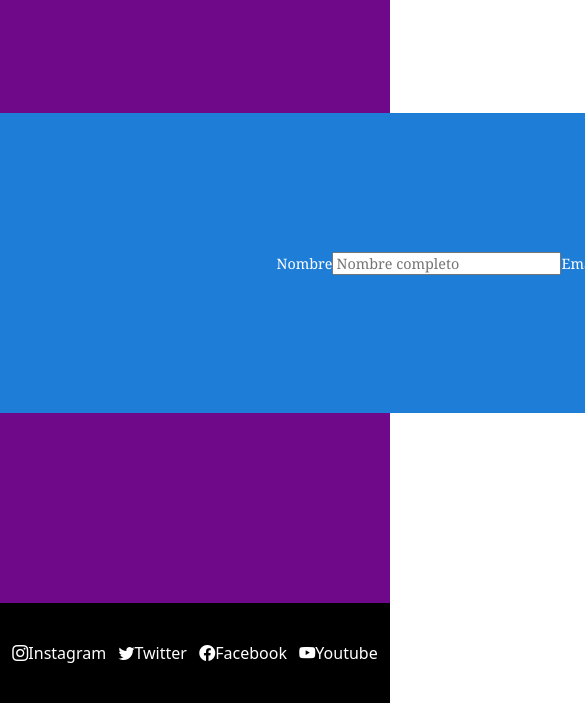
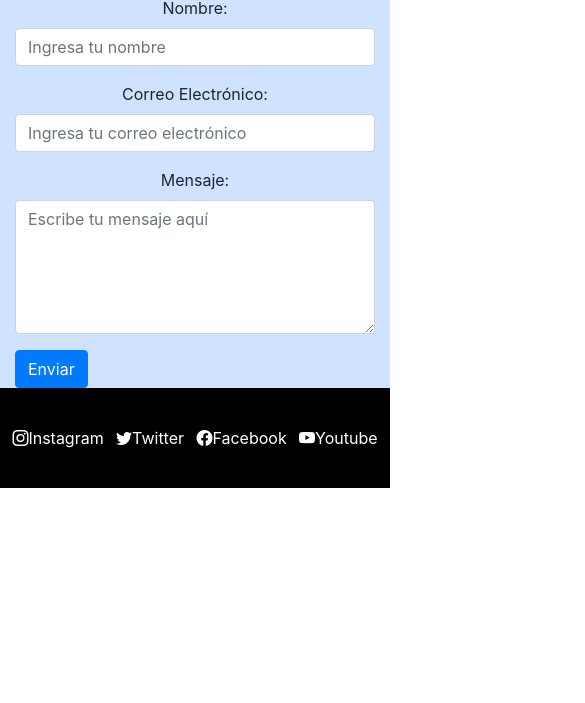
Before and after one commit to JoelMigel/PreEntrega3Migel, a website: page pages/contacto.html in a window 390 px wide. Shown: the part 265-968 px from the top of the page, 585 px wide, since content can reach past the window. After the commit the page ends 844 px from the top, so only its background shows below. Drawn offline with nearby package versions, Linux system fonts and the light colour scheme.

Commit message:
bootstrap a pag contacto

```diff
--- a/pages/contacto.html
+++ b/pages/contacto.html
@@ -7,6 +7,7 @@
     <link href="https://cdn.jsdelivr.net/npm/bootstrap@5.3.0/dist/css/bootstrap.min.css" rel="stylesheet"
     integrity="sha384-9ndCyUaIbzAi2FUVXJi0CjmCapSmO7SnpJef0486qhLnuZ2cdeRhO02iuK6FUUVM" crossorigin="anonymous">
     <link rel="stylesheet" href="https://cdn.jsdelivr.net/npm/bootstrap-icons@1.10.5/font/bootstrap-icons.css">
+    <link rel="stylesheet" href="https://stackpath.bootstrapcdn.com/bootstrap/4.5.2/css/bootstrap.min.css">
     <link rel="stylesheet" href="../css/style.css">
     <link rel="shortcut icon" href="../images/favicon.ico" type="image/x-icon">
     <title>Contacto</title>
@@ -42,21 +43,29 @@
             </div>
           </nav>
     </header>
-    <main>
+    <main class="bg-primary-subtle">
         <h1 class="banner">SomosPremier</h1>
-         <h2 id="main_contacto">Contacto
-            <div id="input_group">
-            <label for="name">Nombre</label>
-            <input type="text" name="name" id="name" placeholder="Nombre completo">
-
-            <label for="email">Email</label>
-            <input type="email" name="email" id="email" placeholder="Email">
-
-            <label for="message">Mensaje</label>
-            <textarea name="message" id="message" cols="30" rows="5"></textarea>
-            <button>enviar</button>
+        <div class="container mt-5">
+          <h2>Contacto</h2>
+          <form>
+            <div class="form-group">
+              <label for="nombre">Nombre:</label>
+              <input type="text" class="form-control" id="nombre" name="nombre" placeholder="Ingresa tu nombre">
+            </div>
+            <div class="form-group">
+              <label for="email">Correo Electrónico:</label>
+              <input type="email" class="form-control" id="email" name="email" placeholder="Ingresa tu correo electrónico">
+            </div>
+            <div class="form-group">
+              <label for="mensaje">Mensaje:</label>
+              <textarea class="form-control" id="mensaje" name="mensaje" rows="5" placeholder="Escribe tu mensaje aquí"></textarea>
+            </div>
+            <button type="submit" class="btn btn-primary">Enviar</button>
+          </form>
         </div>
-    </h2>
+        <script src="https://code.jquery.com/jquery-3.5.1.slim.min.js"></script>
+  <script src="https://cdn.jsdelivr.net/npm/@popperjs/core@2.9.1/dist/umd/popper.min.js"></script>
+  <script src="https://stackpath.bootstrapcdn.com/bootstrap/4.5.2/js/bootstrap.min.js"></script>
     </main>
     <footer>
         <div>
--- a/scss/style.scss
+++ b/scss/style.scss
@@ -6,52 +6,22 @@ $color4: black;
     margin: 0;
     box-sizing: border-box;
 }
-#input_group {
-    background-color: rgb(30, 126, 215);
-    display: flex;
-    font-size: large;
-    height: 300px;
-    width: 1515px;
-    align-items: center;
-    justify-content: center;
-    @media  screen and (max-width:480px){
-        font-size: 1.7vh;
-    }
-    @media screen and (max-width: 940px){
-        min-width: 100%;
-    }
 
-}
 
 #main_principal {
-    background-color: rgb(112, 8, 138);
+    background-color: $color2;
     color: white;
     height: 100%;
     display: flex;
 }
-#main_contacto{
-    background-color: rgb(112, 8, 138);
-    color: rgb(255, 255, 255);
-    height: 700px;
-    width: 1518px;
-    margin: 0;
-    display: inline-grid;
-    text-align: center;
-    font-family: Georgia, 'Times New Roman', Times, serif;
-    @media  screen and (max-width:480px){
-        font-size: 2vh;
-    }
-    @media screen and (max-width: 940px){
-        width: 100%;
-    }
-}
+
 #historia_main{
-    background-color: rgb(112, 8, 138);
+    background-color: $color2;
     text-align: center;
 
 }
 #galeria_main{
-    background-color: rgb(112, 8, 138);
+    background-color: $color2;
     color: white;
     width: 100;
     margin: 0%;
@@ -73,7 +43,7 @@ $color4: black;
 }
 
 #equipos_main {
-    background-color: rgb(112, 8, 138);
+    background-color:$color2;
     color: white;
     font-family: Georgia, 'Times New Roman', Times, serif;
     @media screen and (max-width: 800px){
@@ -92,7 +62,7 @@ $color4: black;
 }
 
 .banner {
-    background-color: rgb(0, 0, 0);
+    background-color: $color4;
     color: white;
     margin: 0%;
     width: 100%;
@@ -133,7 +103,7 @@ $color4: black;
 
 .container_table {
     width: 100%;
-    background-color: rgb(30, 126, 215);
+    background-color:$color3;
     display: grid;
     grid-template-columns: repeat(4, 1fr);
     grid-auto-rows: 100px;
@@ -159,7 +129,7 @@ $color4: black;
     grid-column-start: 1;
     grid-column-end: 5;
 
-    background-color: rgb(112, 8, 138);
+    background-color: $color2;
     color: white;
     display: flex;
     justify-content: center;
```
Also changed, not shown: css/style.css.
